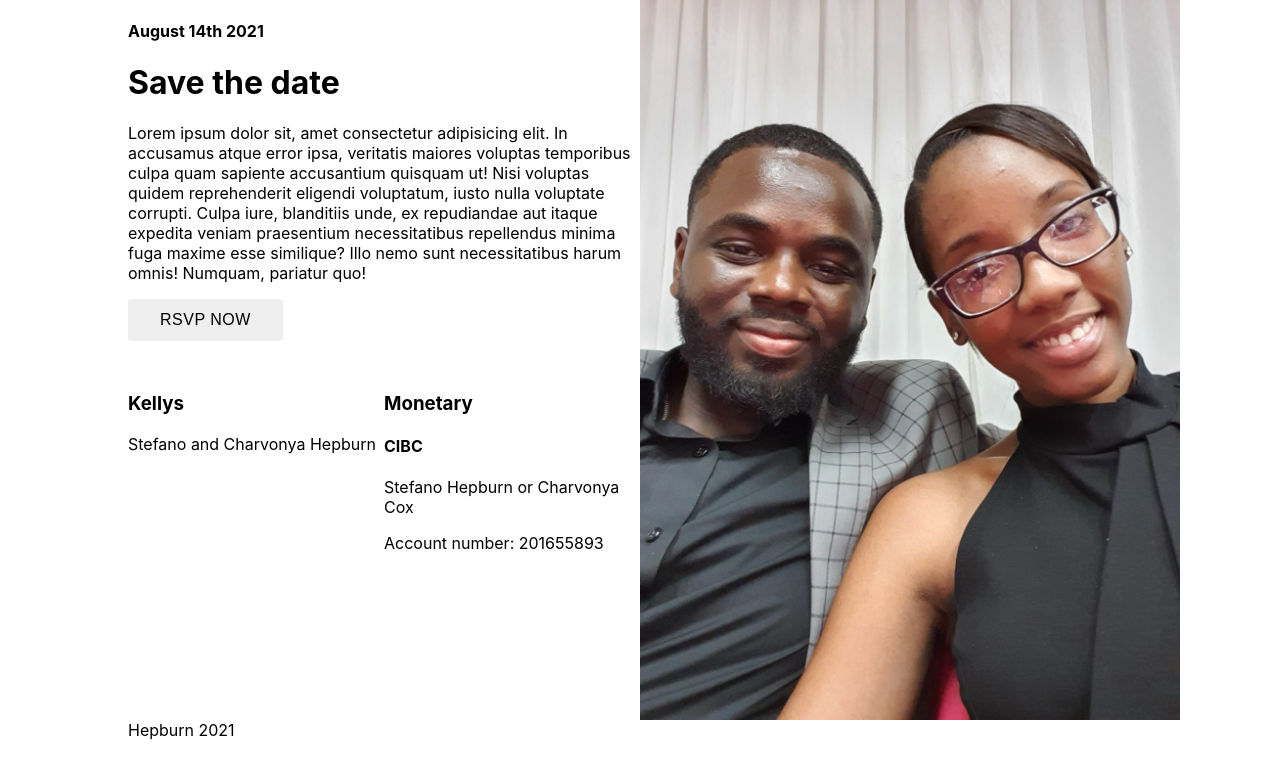
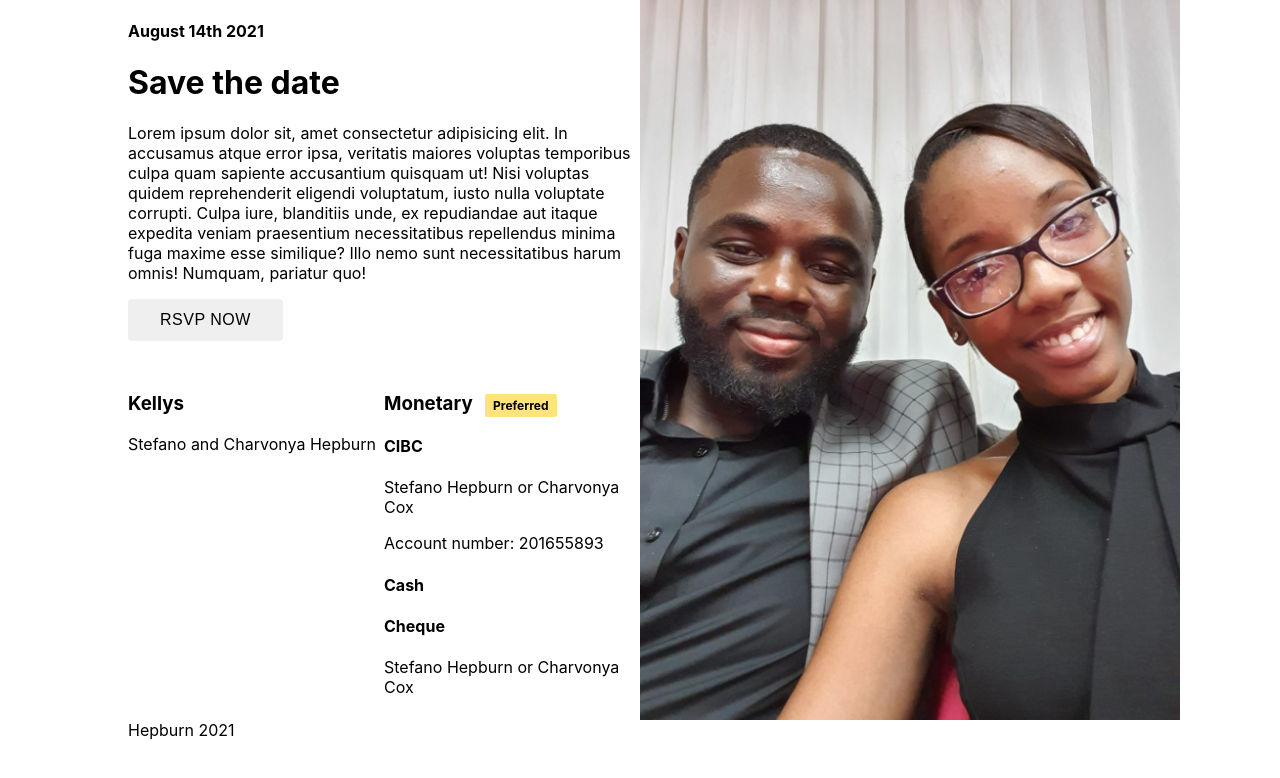
Before and after one commit to VonyaC/WeddingRSVP, a React (Create React App) app in the folder frontend/: page / in a window 1280 px wide. Shown: the top 778 px of the page. Built offline with nearby package versions, Linux system fonts and the light colour scheme.

Commit message:
added a preferred badge and more gift options

```diff
--- a/frontend/src/App.css
+++ b/frontend/src/App.css
@@ -220,3 +220,12 @@
 .gift-selection {
   padding-top: 32px;
 }
+
+.preferred {
+  /* color: white; */
+  background-color: #FFE47C;
+  padding: 4px 8px;
+  border-radius: 2px;
+  font-size: 12px;
+  margin-left: 8px;
+}
--- a/frontend/src/screens/Home.tsx
+++ b/frontend/src/screens/Home.tsx
@@ -21,10 +21,13 @@ const Home: React.FC = () => {
                             <p>Stefano and Charvonya Hepburn </p>
                         </div>
                         <div className="gift left-box">
-                            <h3> Monetary</h3>
+                            <h3> Monetary <span className='preferred'>Preferred</span></h3>
                             <h4>CIBC</h4>
                             <p>Stefano Hepburn or Charvonya Cox </p>
                             <p>Account number: 201655893</p>
+                            <h4>Cash</h4>
+                            <h4>Cheque</h4>
+                            <p>Stefano Hepburn or Charvonya Cox </p>
 
                         </div>
                     </div>
```
